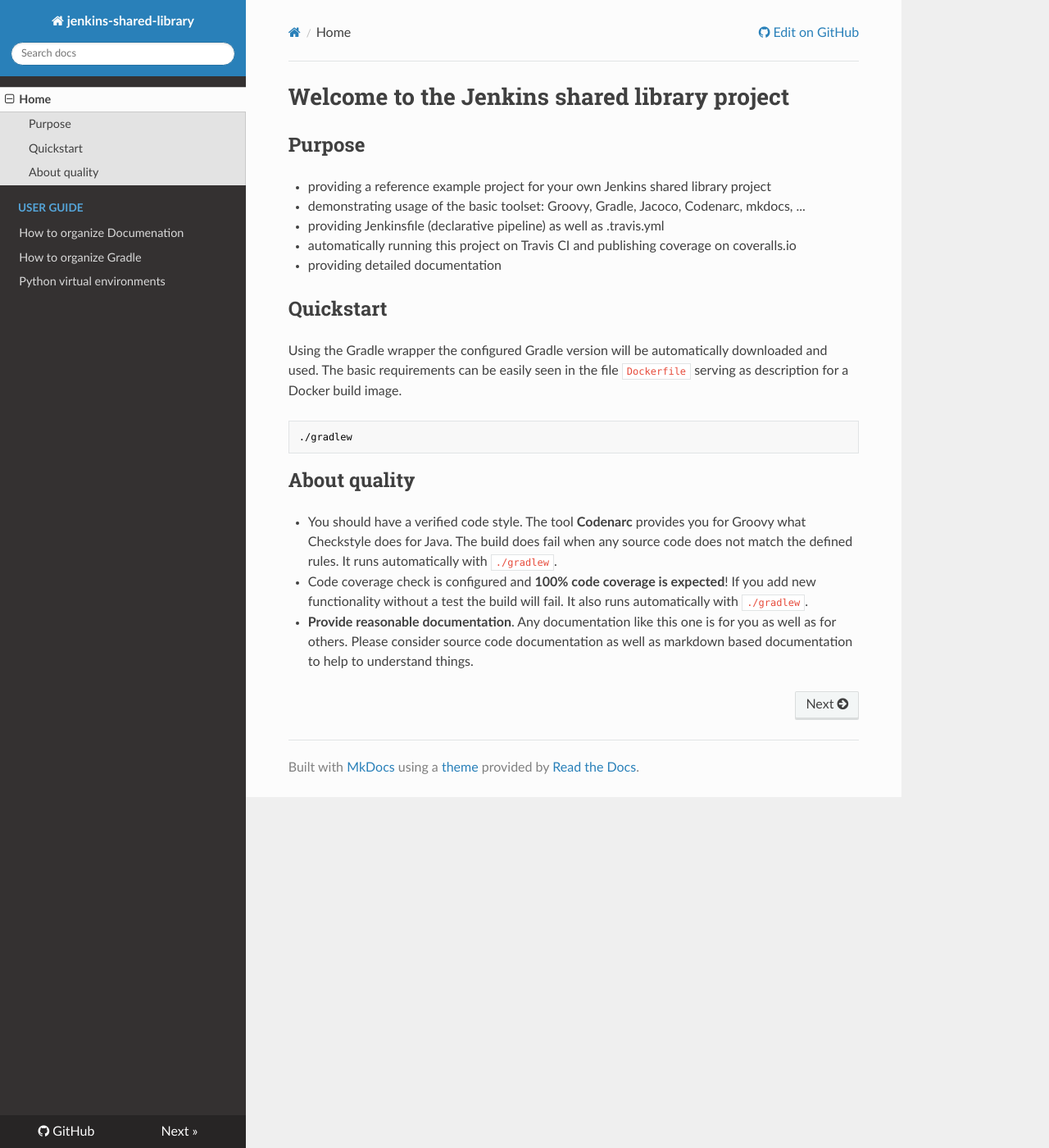
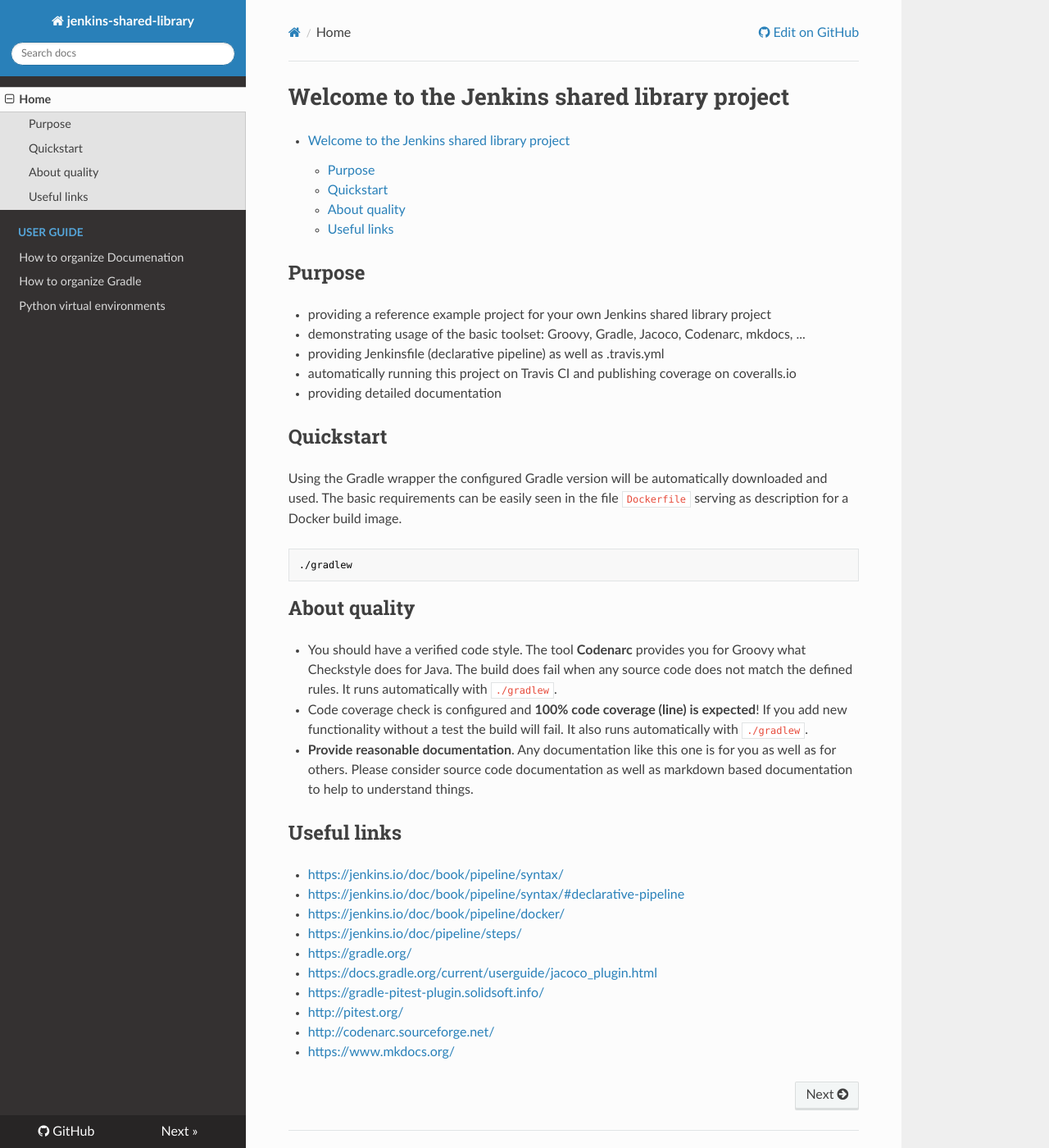
Before and after one commit to Nachtfeuer/jenkins-shared-library, an MkDocs documentation site: the page built from docs/index.md, in a window 1280 px wide and 1400 px high. Shown: the whole window at 82% size. Built offline with MkDocs 1.6.1, drawn with Linux system fonts in a browser that asks for light colours; nearby versions of some CDN libraries; old or Windows-style settings are respelled for this version of MkDocs.

Commit message:
pitest support added; documentation updated

```diff
--- a/docs/index.md
+++ b/docs/index.md
@@ -24,9 +25,22 @@
  - You should have a verified code style. The tool **Codenarc** provides you for Groovy
    what Checkstyle does for Java. The build does fail when any source code does
    not match the defined rules. It runs automatically with `./gradlew`.
- - Code coverage check is configured and **100% code coverage is expected**!
+ - Code coverage check is configured and **100% code coverage (line) is expected**!
    If you add new functionality without a test the build will fail.
    It also runs automatically with `./gradlew`.
  - **Provide reasonable documentation**. Any documentation like this one is for you as
    well as for others. Please consider source code documentation as well
    as markdown based documentation to help to understand things.
+
+## Useful links
+
+ - <https://jenkins.io/doc/book/pipeline/syntax/>
+ - <https://jenkins.io/doc/book/pipeline/syntax/#declarative-pipeline>
+ - <https://jenkins.io/doc/book/pipeline/docker/>
+ - <https://jenkins.io/doc/pipeline/steps/>
+ - <https://gradle.org/>
+ - <https://docs.gradle.org/current/userguide/jacoco_plugin.html>
+ - <https://gradle-pitest-plugin.solidsoft.info/>
+ - <http://pitest.org/>
+ - <http://codenarc.sourceforge.net/>
+ - <https://www.mkdocs.org/>
```
Also changed, not shown: other parts of docs/index.md (+1 -0 lines), 1 other file.
